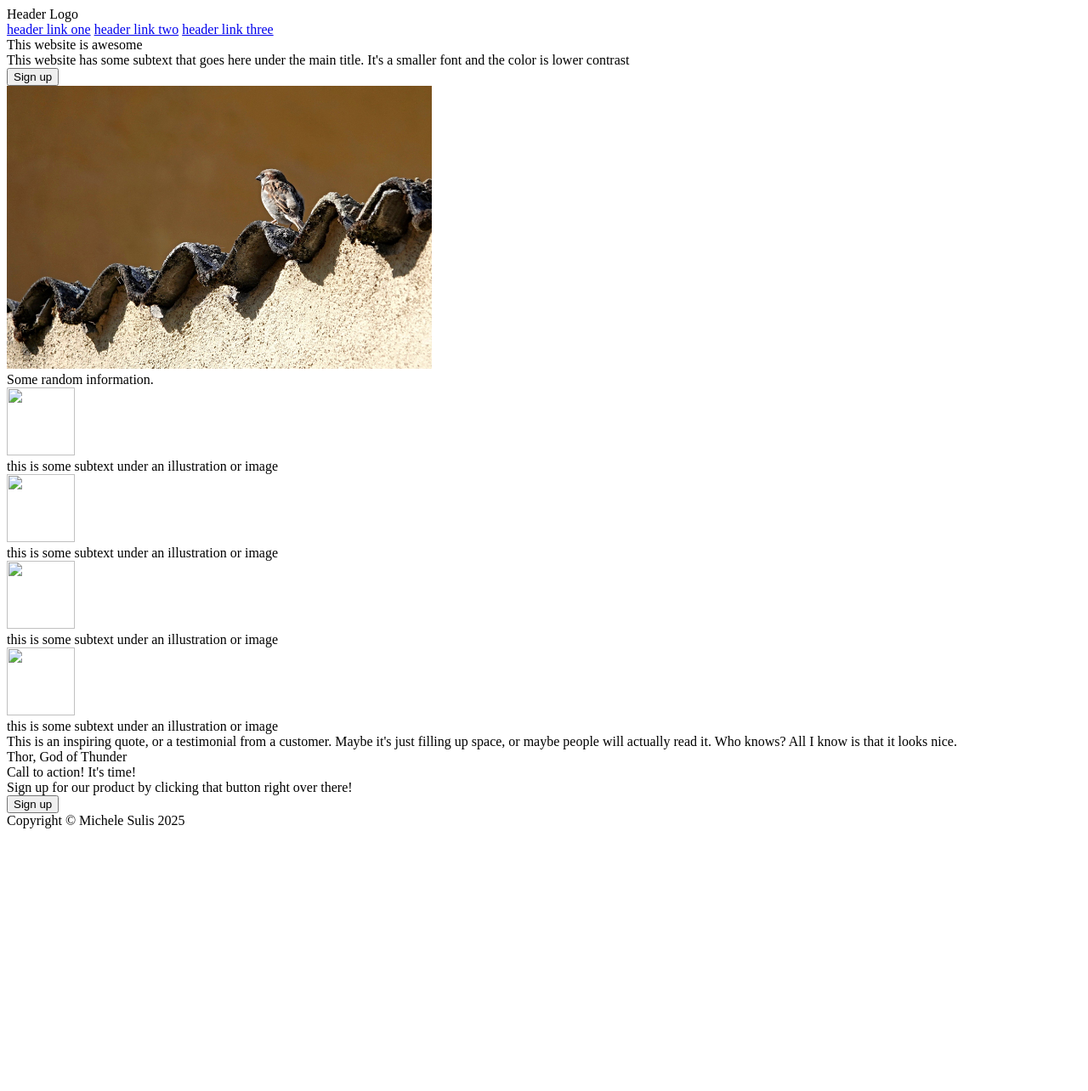
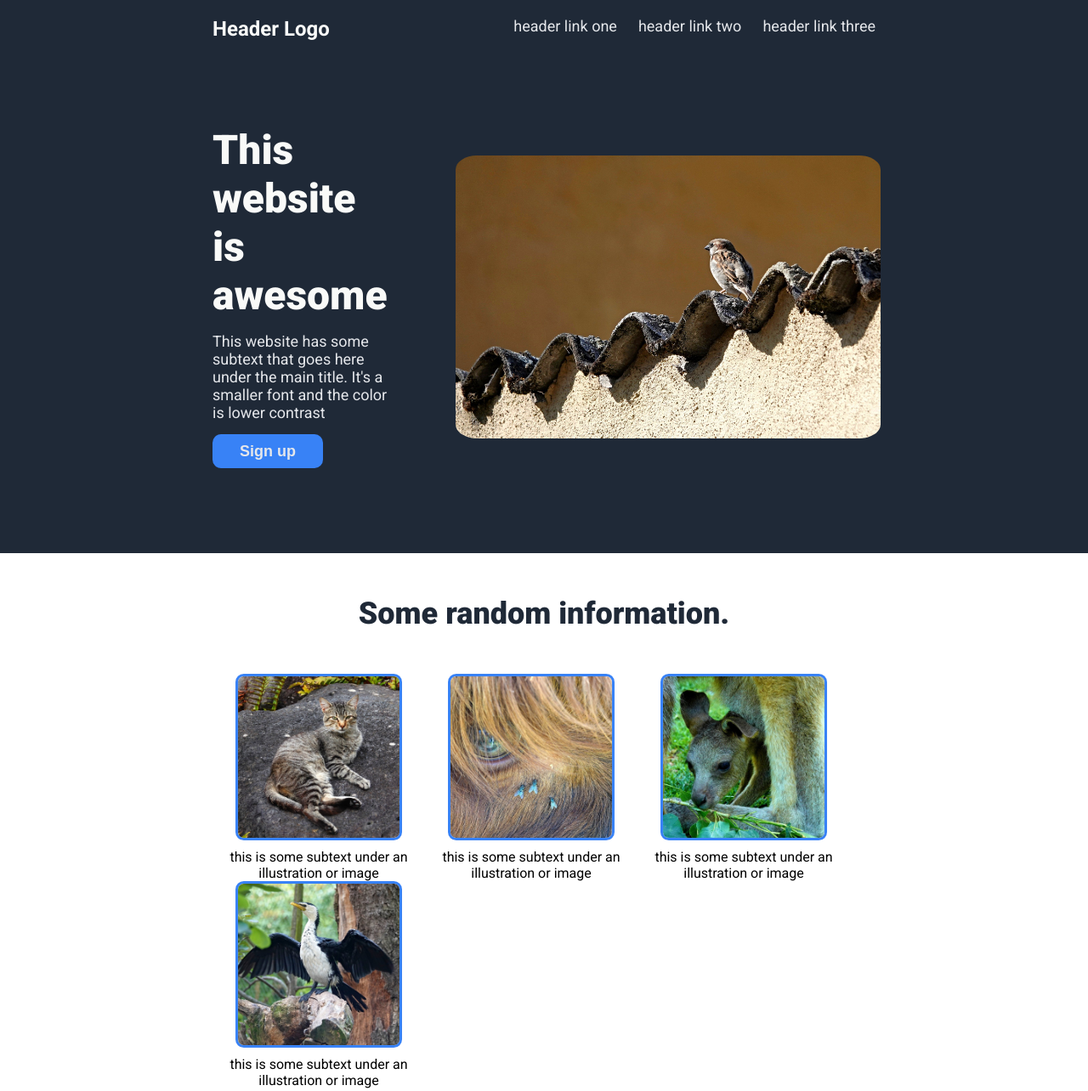
Before and after one commit to MicheleSulis/my_first_webpage, a plain HTML site: page index.html in a window 1280 px wide. Shown: the top 1284 px of the page at 85% size. Before the commit the page ends 983 px from the top, so only its background shows below. Drawn offline with Linux system fonts and the light colour scheme.

Commit message:
Add part of css and other images

```diff
--- a/index.html
+++ b/index.html
@@ -4,7 +4,7 @@
 <head>
     <meta charset="UTF-8">
     <meta name="viewport" content="width=device-width, initial-scale=1.0">
-    <title>Homepage</title>
+    <title>Landing Page</title>
     <link rel="stylesheet" href="style.css">
 </head>
 
@@ -17,43 +17,43 @@
             <a href="#">header link three</a>
         </div>
     </div>
-    <div class="section">
+    <div class="section hero">
         <div class="container">
             <div class="main-text">This website is awesome</div>
             <div class="secondary-text">This website has some subtext that goes here under the main title. It's a
                 smaller font and the color is lower contrast</div>
             <button>Sign up</button>
         </div>
-        <img src="./images/bird_by_hanka.jpg" alt="Cute bird above a gutter" width="500" height="auto">
+        <img src="./images/bird_0.jpg" alt="Cute bird above a gutter" width="500" height="auto">
     </div>
-    <div class="section">
+    <div class="section information">
         <div class="information-header">Some random information.</div>
         <div class="figures">
             <div class="figure">
-                <img src="" alt="" width="80" height="80">
+                <img class="crop" src="./images/cat.jpg" alt="">
                 <div class="caption">this is some subtext under an illustration or image</div>
             </div>
             <div class="figure">
-                <img src="" alt="" width="80" height="80">
+                <img class="crop" src="./images/cow.jpg" alt="">
                 <div class="caption">this is some subtext under an illustration or image</div>
             </div>
             <div class="figure">
-                <img src="" alt="" width="80" height="80">
+                <img class="crop" src="./images/kangaroo.jpg" alt="">
                 <div class="caption">this is some subtext under an illustration or image</div>
             </div>
             <div class="figure">
-                <img src="" alt="" width="80" height="80">
+                <img class="crop" src="./images/bird_1.jpg" alt="">
                 <div class="caption">this is some subtext under an illustration or image</div>
             </div>
         </div>
     </div>
-    <div class="section">
-        <div class="quote">This is an inspiring quote, or a testimonial from a customer. Maybe it's just filling up
+    <div class="section quote">
+        <div class="phrase">This is an inspiring quote, or a testimonial from a customer. Maybe it's just filling up
             space, or maybe people will actually read it. Who knows? All I know is that it looks nice.
         </div>
         <div class="author">Thor, God of Thunder</div>
     </div>
-    <div class="section">
+    <div class="section call-to-action">
         <div class="banner-header">Call to action! It's time!</div>
         <div class="banner-text">Sign up for our product by clicking that button right over there!</div>
         <button>Sign up</button>
--- a/style.css
+++ b/style.css
@@ -0,0 +1,146 @@
+@import url('https://fonts.googleapis.com/css2?family=Roboto:ital,wght@0,100..900;1,100..900&display=swap');
+
+body {
+    margin: 0;
+    flex-direction: column;
+    font-family: "Roboto", sans-serif;
+}
+
+.header,
+.section {
+    padding: 0 250px;
+}
+
+.header {
+    justify-content: space-between;
+    padding-top: 20px;
+}
+
+.header,
+body,
+.section,
+.footer,
+.figures {
+    display: flex;
+}
+
+.header,
+.hero,
+.footer {
+    background-color: #1F2937;
+}
+
+.main-text {
+    font-size: 48px;
+    font-weight: 900;
+    color: #F9FAF8;
+}
+
+.logo {
+    font-size: 24px;
+    font-weight: bold;
+    color: #F9FAF8;
+}
+
+.links,
+.secondary-text,
+.footer,
+button {
+    font-size: 18px;
+    color: #E5E7EB;
+}
+
+.links {
+    display: flex;
+    gap: 25px;
+}
+
+a {
+    text-decoration: none;
+    color: #E5E7EB;
+}
+
+button {
+    border-radius: 10px;
+    width: 130px;
+    height: 40px;
+    font-weight: bold;
+}
+
+.container>button {
+    border: 0;
+}
+
+.call-to-action,
+button {
+    background-color: #3882F6;
+}
+
+.quote {
+    background-color: #E5E7EB;
+}
+
+.phrase,
+.information-header {
+    font-size: 36px;
+    color: #1F2937;
+}
+
+.information-header {
+    font-weight: 900;
+    padding: 50px 0;
+}
+
+.phrase {
+    font-weight: 300;
+    font-style: italic;
+}
+
+.footer {
+    justify-content: center;
+    align-items: center;
+}
+
+.section.hero {
+    padding: 100px 250px;
+    gap: 80px;
+    align-items: center;
+    justify-content: space-between;
+}
+
+.container {
+    display: flex;
+    flex-direction: column;
+    gap: 15px;
+}
+
+.information {
+    flex-direction: column;
+    justify-content: center;
+    align-items: center;
+}
+
+.figures {
+    flex-wrap: wrap;
+    padding-bottom: 100px;
+}
+
+.crop {
+    width: 190px;
+    height: 190px;
+    object-fit: cover;
+    border: 3px solid #3882F6;
+}
+
+img {
+    border-radius: 5%;
+}
+
+.figure {
+    display: flex;
+    flex-direction: column;
+    width: 250px;
+    text-align: center;
+    align-items: center;
+    gap: 10px;
+}
```
Also changed, not shown: images/bird_0.jpg (renamed from images/bird_by_hanka.jpg), images/bird_1.jpg (added), images/cat.jpg (added), images/cow.jpg (added), images/kangaroo.jpg (added), 1 other file.
